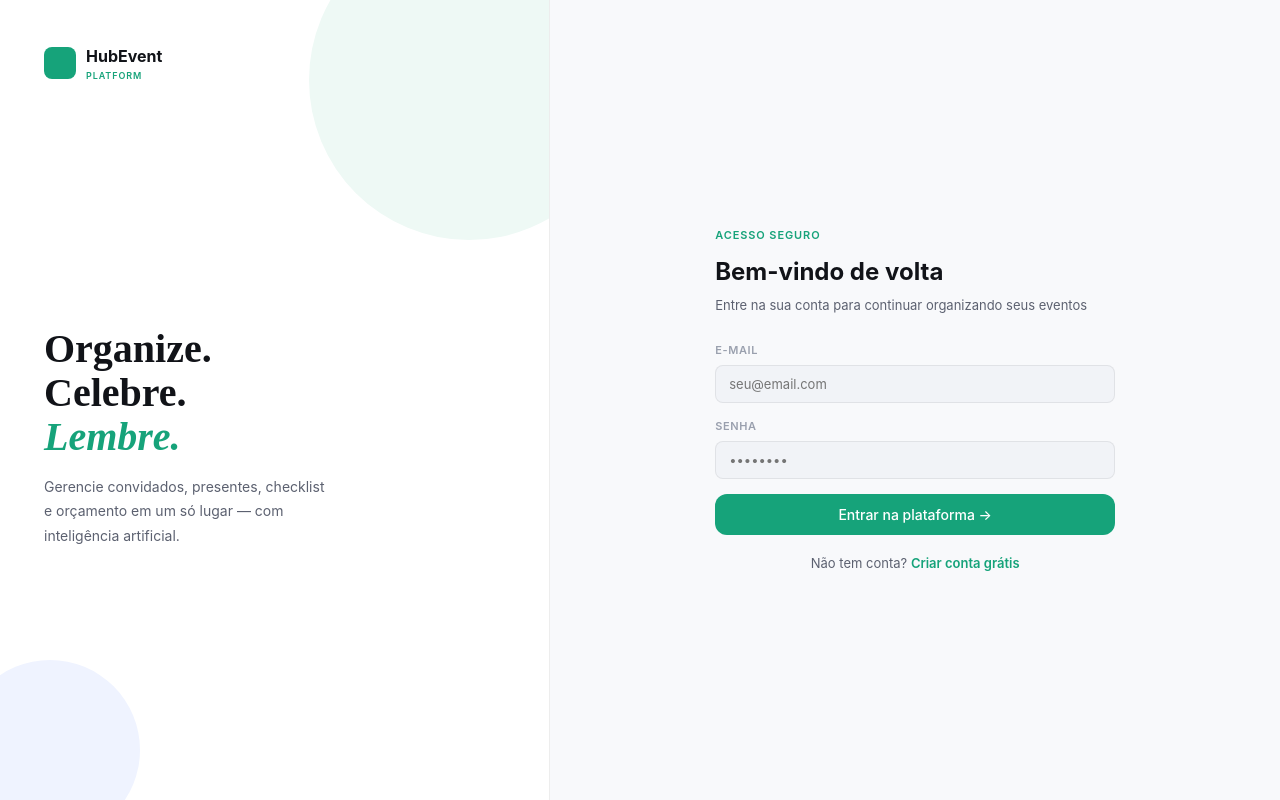
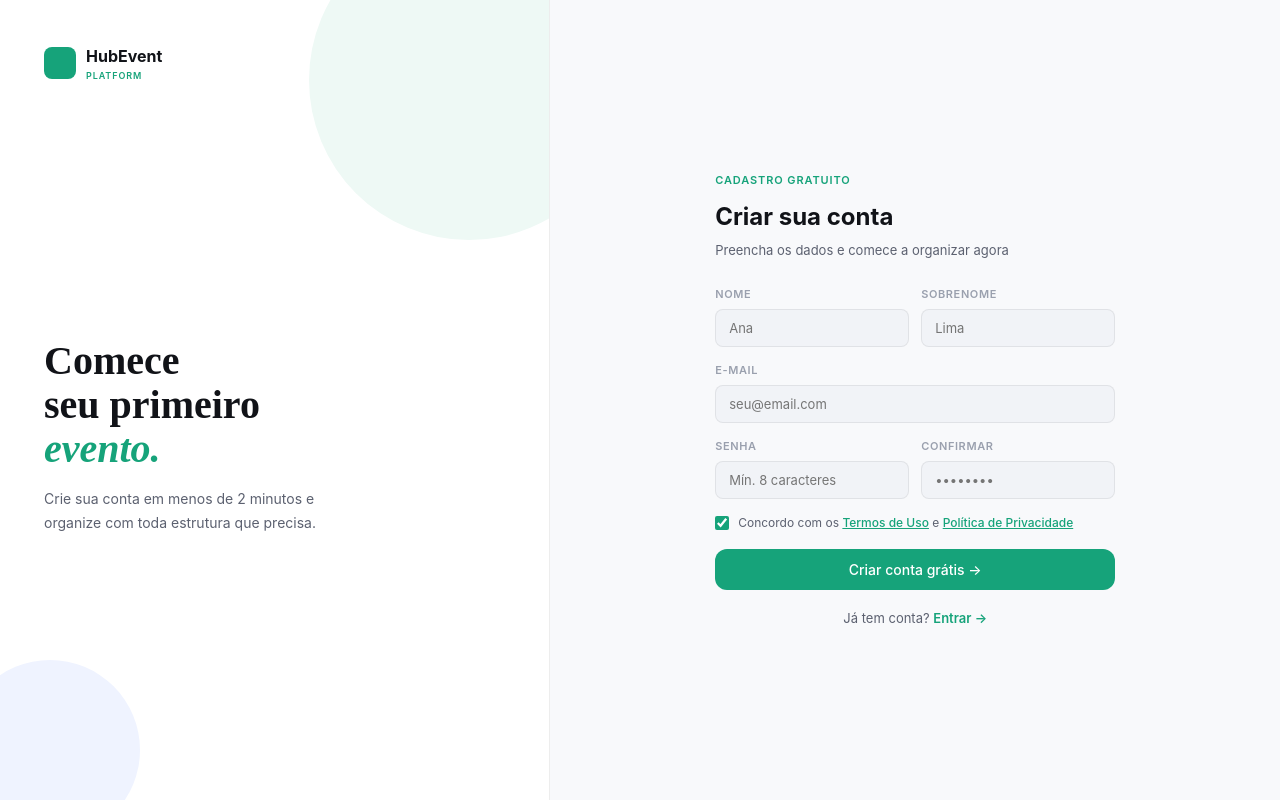
Before and after one commit to CamilaTDomingos/HubEvent, a React app in the folder frontend/: page / in a window 1280 px wide. Built offline with nearby package versions, Linux system fonts and the light colour scheme; no server answers; the HTML template or start-up script is replaced by a standard one.

Commit message:
feat: cria tela de cadastro com signup e validacoes

```diff
--- a/frontend/src/App.jsx
+++ b/frontend/src/App.jsx
@@ -1,6 +1,14 @@
-import Login from './pages/Login'
+// import Login from './pages/Login'
+// function App() {
+//   return <Login />
+// }
+
+// export default App
+
+import Cadastro from './pages/Cadastro'
+
 function App() {
-  return <Login />
+  return <Cadastro />
 }
 
 export default App
--- /dev/null
+++ b/frontend/src/pages/Cadastro.css
@@ -0,0 +1,10 @@
+.field-row { display: grid; grid-template-columns: 1fr 1fr; gap: 12px; }
+.field select { cursor: pointer; appearance: none; }
+
+.chk-row { display: flex; align-items: flex-start; gap: 9px; margin-bottom: 16px; }
+.chk-row input { width: 14px; height: 14px; accent-color: var(--em); margin-top: 2px; flex-shrink: 0; }
+.chk-row label { font-size: 12px; color: var(--text-2); line-height: 1.55; }
+.chk-row a { color: var(--em); font-weight: 500; }
+
+.back-link { background: none; border: none; color: var(--text-3); cursor: pointer; font-size: 12px; margin-bottom: 18px; display: flex; align-items: center; gap: 5px; font-weight: 500; padding: 0; }
+.back-link:hover { color: var(--em); }
--- /dev/null
+++ b/frontend/src/pages/Cadastro.jsx
@@ -0,0 +1,152 @@
+import { useState } from 'react'
+import { supabase } from '../lib/supabaseClient'
+import './Login.css'
+import './Cadastro.css'
+
+function Cadastro() {
+  const [nome, setNome] = useState('')
+  const [sobrenome, setSobrenome] = useState('')
+  const [email, setEmail] = useState('')
+  const [senha, setSenha] = useState('')
+  const [confirmarSenha, setConfirmarSenha] = useState('')
+  const [aceitouTermos, setAceitouTermos] = useState(true)
+  const [erro, setErro] = useState(null)
+  const [sucesso, setSucesso] = useState(false)
+  const [carregando, setCarregando] = useState(false)
+
+  async function handleCadastro(e) {
+    e.preventDefault()
+    setErro(null)
+
+    if (senha !== confirmarSenha) {
+      setErro('As senhas não coincidem.')
+      return
+    }
+    if (senha.length < 8) {
+      setErro('A senha precisa ter no mínimo 8 caracteres.')
+      return
+    }
+    if (!aceitouTermos) {
+      setErro('É necessário aceitar os Termos de Uso.')
+      return
+    }
+
+    setCarregando(true)
+
+    const { data, error } = await supabase.auth.signUp({
+      email,
+      password: senha,
+      options: {
+        data: {
+          nome: nome,
+          sobrenome: sobrenome,
+        },
+      },
+    })
+
+    setCarregando(false)
+
+    if (error) {
+      setErro(error.message)
+      return
+    }
+
+    console.log('Cadastro OK:', data)
+    setSucesso(true)
+  }
+
+  if (sucesso) {
+    return (
+      <div className="auth-screen">
+        <div className="auth-right" style={{ width: '100%' }}>
+          <div className="auth-card">
+            <div className="auth-ey">Quase lá</div>
+            <h1>Confirme seu e-mail</h1>
+            <p className="a-desc">
+              Enviamos um link de confirmação para {email}. Verifique sua caixa de entrada para ativar sua conta.
+            </p>
+          </div>
+        </div>
+      </div>
+    )
+  }
+
+  return (
+    <div className="auth-screen">
+      <div className="auth-left">
+        <div className="auth-deco d1"></div>
+        <div className="auth-deco d2"></div>
+        <div className="auth-brand">
+          <div className="auth-brand-mark"></div>
+          <div>
+            <div className="auth-brand-text">HubEvent</div>
+            <div className="auth-brand-sub">Platform</div>
+          </div>
+        </div>
+        <div className="auth-hero">
+          <div className="auth-h1">Comece<br />seu primeiro<br /><em>evento.</em></div>
+          <p className="auth-sub">Crie sua conta em menos de 2 minutos e organize com toda estrutura que precisa.</p>
+        </div>
+      </div>
+
+      <div className="auth-right">
+        <div className="auth-card">
+          <div className="auth-ey">Cadastro gratuito</div>
+          <h1>Criar sua conta</h1>
+          <p className="a-desc">Preencha os dados e comece a organizar agora</p>
+
+          <form onSubmit={handleCadastro}>
+            <div className="field-row">
+              <div className="field">
+                <label>Nome</label>
+                <input type="text" placeholder="Ana" value={nome} onChange={(e) => setNome(e.target.value)} required />
+              </div>
+              <div className="field">
+                <label>Sobrenome</label>
+                <input type="text" placeholder="Lima" value={sobrenome} onChange={(e) => setSobrenome(e.target.value)} />
+              </div>
+            </div>
+
+            <div className="field">
+              <label>E-mail</label>
+              <input type="email" placeholder="seu@email.com" value={email} onChange={(e) => setEmail(e.target.value)} required />
+            </div>
+
+            <div className="field-row">
+              <div className="field">
+                <label>Senha</label>
+                <input type="password" placeholder="Mín. 8 caracteres" value={senha} onChange={(e) => setSenha(e.target.value)} required />
+              </div>
+              <div className="field">
+                <label>Confirmar</label>
+                <input type="password" placeholder="••••••••" value={confirmarSenha} onChange={(e) => setConfirmarSenha(e.target.value)} required />
+              </div>
+            </div>
+
+            <div className="chk-row">
+              <input
+                type="checkbox"
+                id="terms"
+                checked={aceitouTermos}
+                onChange={(e) => setAceitouTermos(e.target.checked)}
+              />
+              <label htmlFor="terms">
+                Concordo com os <a href="#">Termos de Uso</a> e <a href="#">Política de Privacidade</a>
+              </label>
+            </div>
+
+            {erro && <p style={{ color: 'var(--red)', fontSize: '13px', marginBottom: '12px' }}>{erro}</p>}
+
+            <button type="submit" className="btn btn-primary btn-lg" style={{ width: '100%' }} disabled={carregando}>
+              {carregando ? 'Criando conta...' : 'Criar conta grátis →'}
+            </button>
+          </form>
+
+          <p className="auth-switch">Já tem conta? <a>Entrar →</a></p>
+        </div>
+      </div>
+    </div>
+  )
+}
+
+export default Cadastro
```
